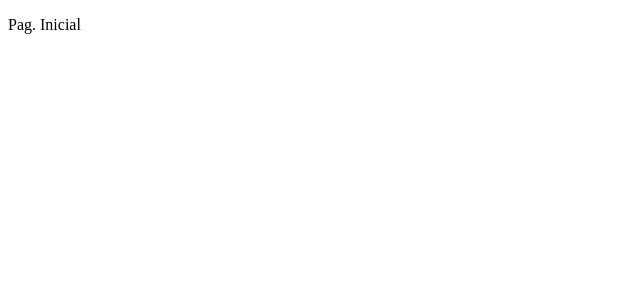
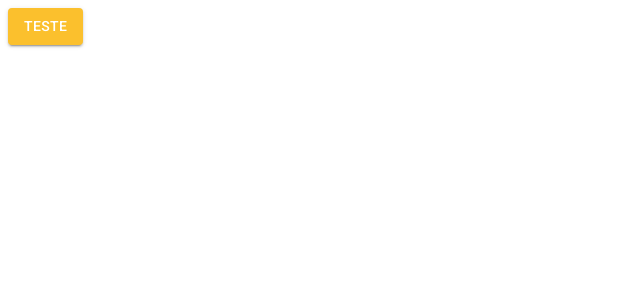
Before and after one commit to JonThomsen/curso-react-materialui-ts, a React (Create React App) app: page /pagina-inicial in a window 1280 px wide. Shown: the top 300 px of the page, without its empty margins (0-640 px from the left). Built offline with nearby package versions, Linux system fonts and the light colour scheme.

Commit message:
feat: adiciona lightTheme com MaterialUI

```diff
--- a/src/App.tsx
+++ b/src/App.tsx
@@ -1,10 +1,14 @@
+import { ThemeProvider } from "@mui/material";
 import { BrowserRouter } from "react-router-dom";
 import { AppRoutes } from "./routes";
+import { LightTheme } from "./shared/themes";
 
 export function App() {
   return (
-    <BrowserRouter>
-      <AppRoutes />
-    </BrowserRouter>
+    <ThemeProvider theme={LightTheme}>
+      <BrowserRouter>
+        <AppRoutes />
+      </BrowserRouter>
+    </ThemeProvider>
   );
 }
--- a/src/routes/index.tsx
+++ b/src/routes/index.tsx
@@ -1,9 +1,20 @@
+import { Button } from '@mui/material';
 import { Routes, Route, Navigate } from 'react-router-dom';
 
 export function AppRoutes () {
   return (
     <Routes>
-      <Route path="/pagina-inicial" element={<p>Pag. Inicial</p>}/>
+      <Route
+        path="/pagina-inicial"
+        element={
+          <Button
+            variant="contained"
+            color='primary'
+          >
+            Teste
+          </Button>
+        }
+      />
       <Route path="*" element={<Navigate to="/pagina-inicial"/>} />
     </Routes>
   );
--- /dev/null
+++ b/src/shared/themes/Light.ts
@@ -0,0 +1,23 @@
+import { createTheme } from '@mui/material';
+import { cyan, yellow } from '@mui/material/colors';
+
+export const LightTheme = createTheme({
+  palette: {
+    primary: {
+      main: yellow[700],
+      dark: yellow[800],
+      light: yellow[500],
+      contrastText: '#ffffff',
+    },
+    secondary: {
+      main: cyan[500],
+      dark: cyan[400],
+      light: cyan[300],
+      contrastText: '#ffffff',
+    },
+    background: {
+      paper: '#ffffff',
+      default: '#f7f6f3',
+    }
+  }
+});
--- a/src/shared/themes/index.ts
+++ b/src/shared/themes/index.ts
@@ -1 +1 @@
-export { };
+export * from './Light';
```
